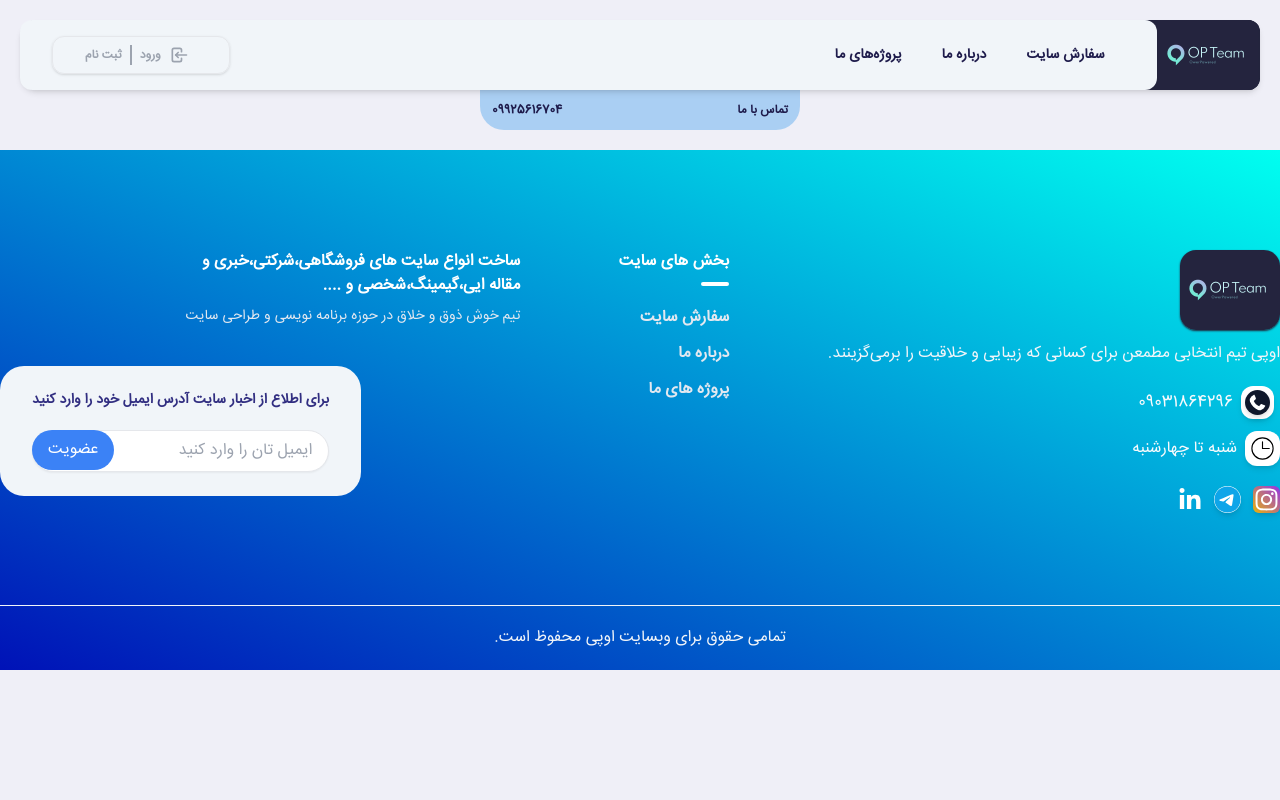
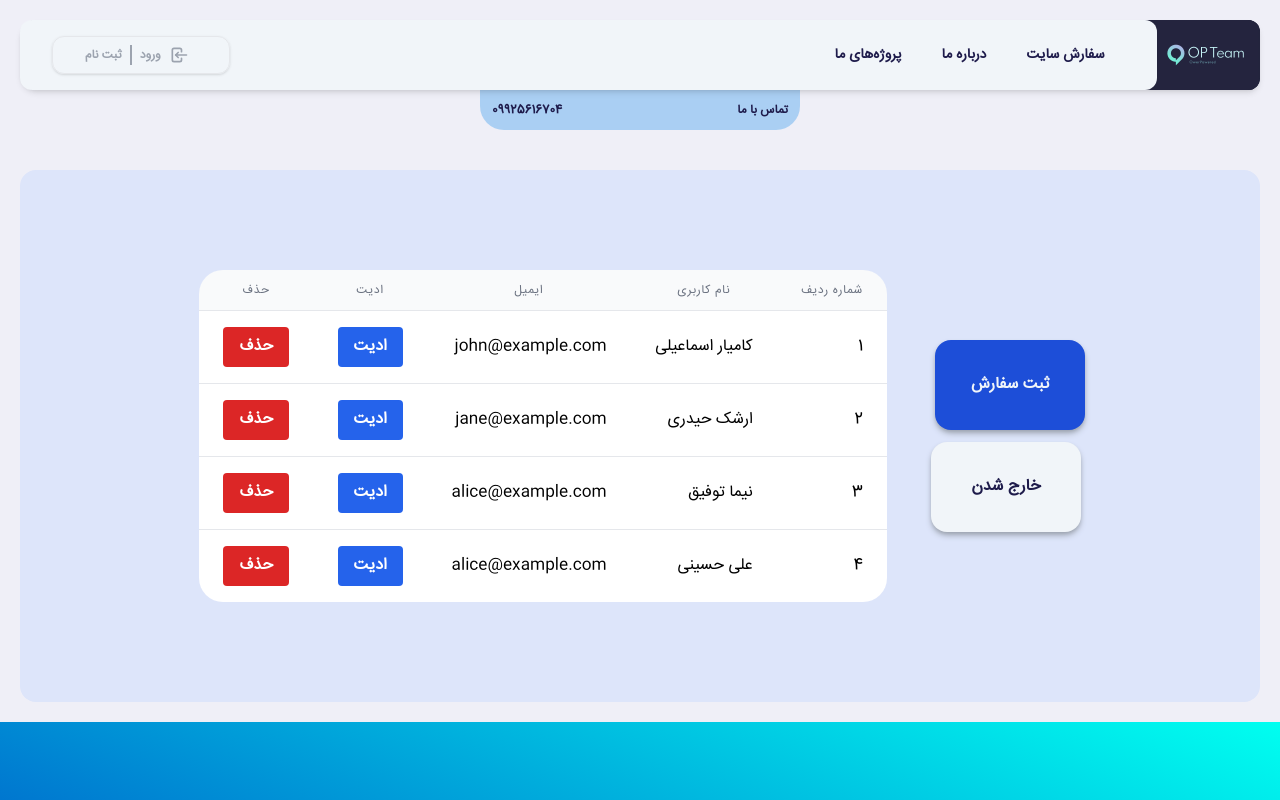
Before and after one commit to kamran1381/op-team-next, a Next.js app: page /admin/allusers in a window 1280 px wide. Shown: the top 800 px of the page. Built offline with nearby package versions, Linux system fonts and the light colour scheme.

Commit message:
admin route and related paged added

```diff
--- a/src/app/admin/allorders/page.jsx
+++ b/src/app/admin/allorders/page.jsx
@@ -1,9 +1,21 @@
 import React from 'react';
-
+import Sidebar from '../layouts/sidebar';
+import Allorderstable from '@/components/allorderstable';
 const AllOrders = () => {
     return (
-        <div>
+        <div className='w-full flex flex-col justify-center items-center p-2 lg:p-5'>
+            <div className='w-full max-w-7xl bg-[#DDE5FA] py-20 flex justify-center rounded-2xl'>
+                <div className='sm:w-3/4 w-full flex-col lg:flex-row flex justify-center items-center lg:space-x-3 lg:space-x-reverse px-1 space-y-3 lg:space-y-0 '>
+                    <Sidebar />
 
+                    <div className='lg:w-4/5 w-full rounded-3xl  p-5 flex flex-col space-y-5 items-center'>
+                        <div className='py-2'>
+                            <h2 className='text-md sm:text-lg font-bold'>سفارشات</h2>
+                        </div>
+                        <Allorderstable />
+                    </div>
+                </div>
+            </div>
         </div>
     );
 }
--- a/src/app/admin/allusers/page.jsx
+++ b/src/app/admin/allusers/page.jsx
@@ -1,9 +1,18 @@
 import React from 'react';
-
+import Sidebar from '../layouts/sidebar';
+import Alluserstable from '@/components/alluserstable';
 const AllUsers = () => {
     return (
-        <div>
+        <div className='w-full flex flex-col justify-center items-center p-2 lg:p-5'>
+            <div className='w-full max-w-7xl bg-[#DDE5FA] py-20 flex justify-center rounded-2xl'>
+                <div className='sm:w-3/4 w-full flex-col lg:flex-row flex justify-center items-center lg:space-x-3 lg:space-x-reverse px-1 space-y-3 lg:space-y-0 '>
+                    <Sidebar />
 
+                    <div className='lg:w-4/5 w-full rounded-3xl  p-5 flex flex-col space-y-5 items-center'>
+                     <Alluserstable/>
+                    </div>
+                </div>
+            </div>
         </div>
     );
 }
--- a/src/app/admin/layouts/sidebar.jsx
+++ b/src/app/admin/layouts/sidebar.jsx
@@ -1,9 +1,10 @@
 import React from 'react';
-
+import Link from 'next/link';
 const Sidebar = () => {
     return (
-        <div>
-
+        <div className='w-1/5  flex  flex-col justify-center items-center  space-x-2 space-y-3 space-x-reverse'>
+            <Link href='/login' className="text-slate-100 bg-blue-700 font-extrabold rounded-2xl sm:w-[150px] sm:h-[90px] w-full py-5 text-sm lg:text-base shadow-gray-400 shadow-md flex justify-center items-center hover:bg-blue-500 transition-colors ">ثبت سفارش </Link>
+            <Link href='/signup' className="text-indigo-950 bg-slate-100 font-extrabold rounded-2xl sm:w-[150px] sm:h-[90px] w-full py-5 text-sm lg:text-base shadow-gray-400 shadow-md flex justify-center items-center hover:bg-blue-500 hover:text-white transition-colors ">خارج شدن</Link>
         </div>
     );
 }
--- /dev/null
+++ b/src/components/allorderstable.jsx
@@ -0,0 +1,49 @@
+import React from 'react';
+
+const Allorderstable = () => {
+    const fakeData = [
+        { id: 1, name: 'کامیار اسماعیلی', email: 'john@example.com' },
+        { id: 2, name: 'ارشک حیدری', email: 'jane@example.com' },
+        { id: 3, name: 'نیما توفیق ', email: 'alice@example.com' },
+        { id: 4, name: 'علی حسینی  ', email: 'alice@example.com' }
+    ];
+
+    return (
+
+        <div className="overflow-x-auto w-full rounded-3xl">
+            <table className="w-full divide-y divide-gray-200">
+                <thead className="bg-gray-50">
+                    <tr>
+                        <th className="px-6 py-3 text-center text-xs font-medium text-gray-500 uppercase tracking-wider">شماره ردیف</th>
+                        <th className="px-6 py-3 text-center text-xs font-medium text-gray-500 uppercase tracking-wider">نام سفارش دهنده</th>
+                        <th className="px-6 py-3 text-center text-xs font-medium text-gray-500 uppercase tracking-wider">ایمیل</th>
+                        <th className="px-6 py-3 text-center text-xs font-medium text-gray-500 uppercase tracking-wider">ادیت</th>
+                        <th className="px-6 py-3 text-center text-xs font-medium text-gray-500 uppercase tracking-wider">حذف</th>
+                    </tr>
+                </thead>
+                <tbody className="bg-white divide-y divide-gray-200">
+                    {fakeData.map((item) => (
+                        <tr key={item.id}>
+                            <td className="px-6 py-4 whitespace-nowrap">{item.id}</td>
+                            <td className="px-6 py-4 whitespace-nowrap">{item.name}</td>
+                            <td className="px-6 py-4 whitespace-nowrap">{item.email}</td>
+                            <td className="px-6 py-4 whitespace-nowrap">
+                                <button className="bg-blue-600 hover:bg-blue-700 text-white font-semibold py-2 px-4 rounded focus:outline-none focus:ring-2 focus:ring-blue-400">
+                                    ادیت
+                                </button>
+                            </td>
+                            <td className="px-6 py-4 whitespace-nowrap">
+                                <button className="bg-red-600 hover:bg-red-700 text-white font-semibold py-2 px-4 rounded focus:outline-none focus:ring-2 focus:ring-red-400">
+                                    حذف
+                                </button>
+                            </td>
+                        </tr>
+                    ))}
+                </tbody>
+            </table>
+        </div>
+
+    );
+};
+
+export default Allorderstable;
--- /dev/null
+++ b/src/components/alluserstable.jsx
@@ -0,0 +1,49 @@
+import React from 'react';
+
+const Alluserstable = () => {
+    const fakeData = [
+        { id: 1, name: 'کامیار اسماعیلی', email: 'john@example.com' },
+        { id: 2, name: 'ارشک حیدری', email: 'jane@example.com' },
+        { id: 3, name: 'نیما توفیق ', email: 'alice@example.com' },
+        { id: 4, name: 'علی حسینی  ', email: 'alice@example.com' }
+    ];
+
+    return (
+
+        <div className="overflow-x-auto w-full rounded-3xl">
+            <table className="w-full divide-y divide-gray-200">
+                <thead className="bg-gray-50">
+                    <tr>
+                        <th className="px-6 py-3 text-center text-xs font-medium text-gray-500 uppercase tracking-wider">شماره ردیف</th>
+                        <th className="px-6 py-3 text-center text-xs font-medium text-gray-500 uppercase tracking-wider">نام کاربری</th>
+                        <th className="px-6 py-3 text-center text-xs font-medium text-gray-500 uppercase tracking-wider">ایمیل</th>
+                        <th className="px-6 py-3 text-center text-xs font-medium text-gray-500 uppercase tracking-wider">ادیت</th>
+                        <th className="px-6 py-3 text-center text-xs font-medium text-gray-500 uppercase tracking-wider">حذف</th>
+                    </tr>
+                </thead>
+                <tbody className="bg-white divide-y divide-gray-200">
+                    {fakeData.map((item) => (
+                        <tr key={item.id}>
+                            <td className="px-6 py-4 whitespace-nowrap">{item.id}</td>
+                            <td className="px-6 py-4 whitespace-nowrap">{item.name}</td>
+                            <td className="px-6 py-4 whitespace-nowrap">{item.email}</td>
+                            <td className="px-6 py-4 whitespace-nowrap">
+                                <button className="bg-blue-600 hover:bg-blue-700 text-white font-semibold py-2 px-4 rounded focus:outline-none focus:ring-2 focus:ring-blue-400">
+                                    ادیت
+                                </button>
+                            </td>
+                            <td className="px-6 py-4 whitespace-nowrap">
+                                <button className="bg-red-600 hover:bg-red-700 text-white font-semibold py-2 px-4 rounded focus:outline-none focus:ring-2 focus:ring-red-400">
+                                    حذف
+                                </button>
+                            </td>
+                        </tr>
+                    ))}
+                </tbody>
+            </table>
+        </div>
+
+    );
+};
+
+export default Alluserstable;
```
